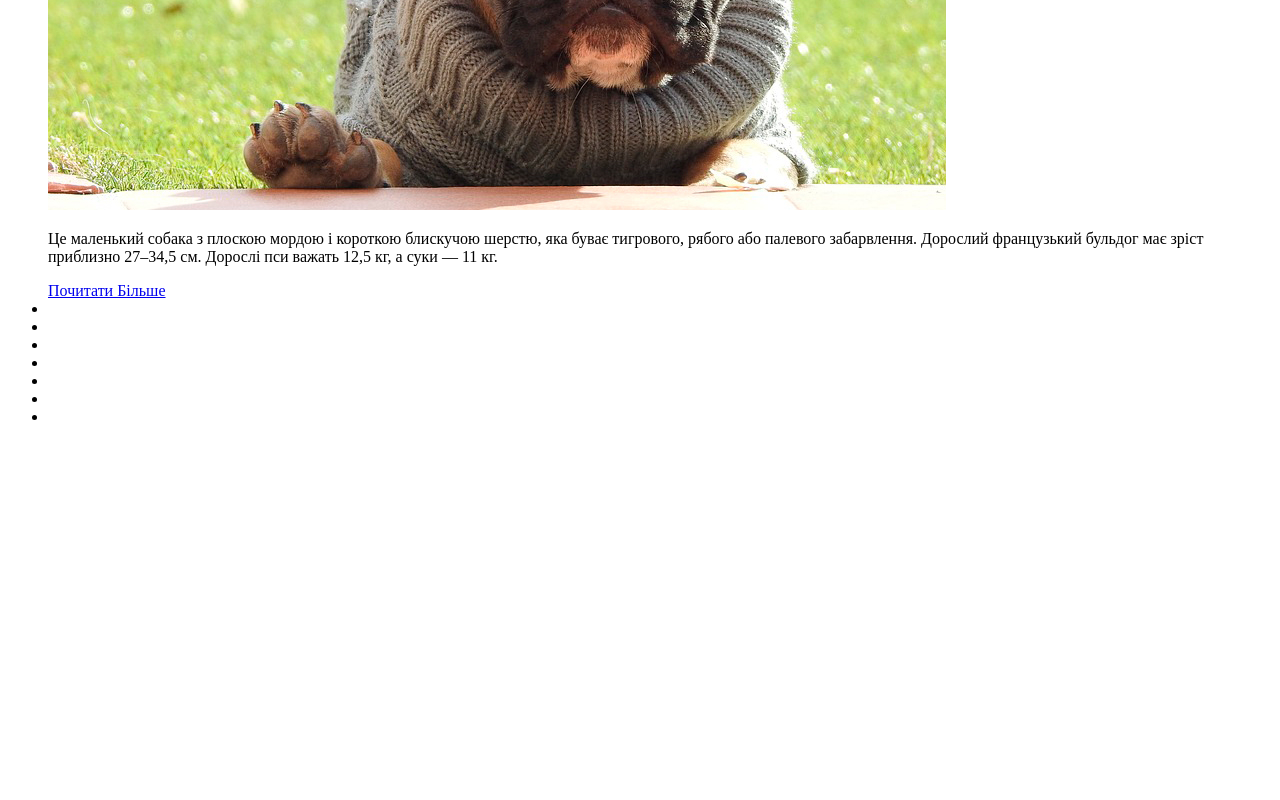
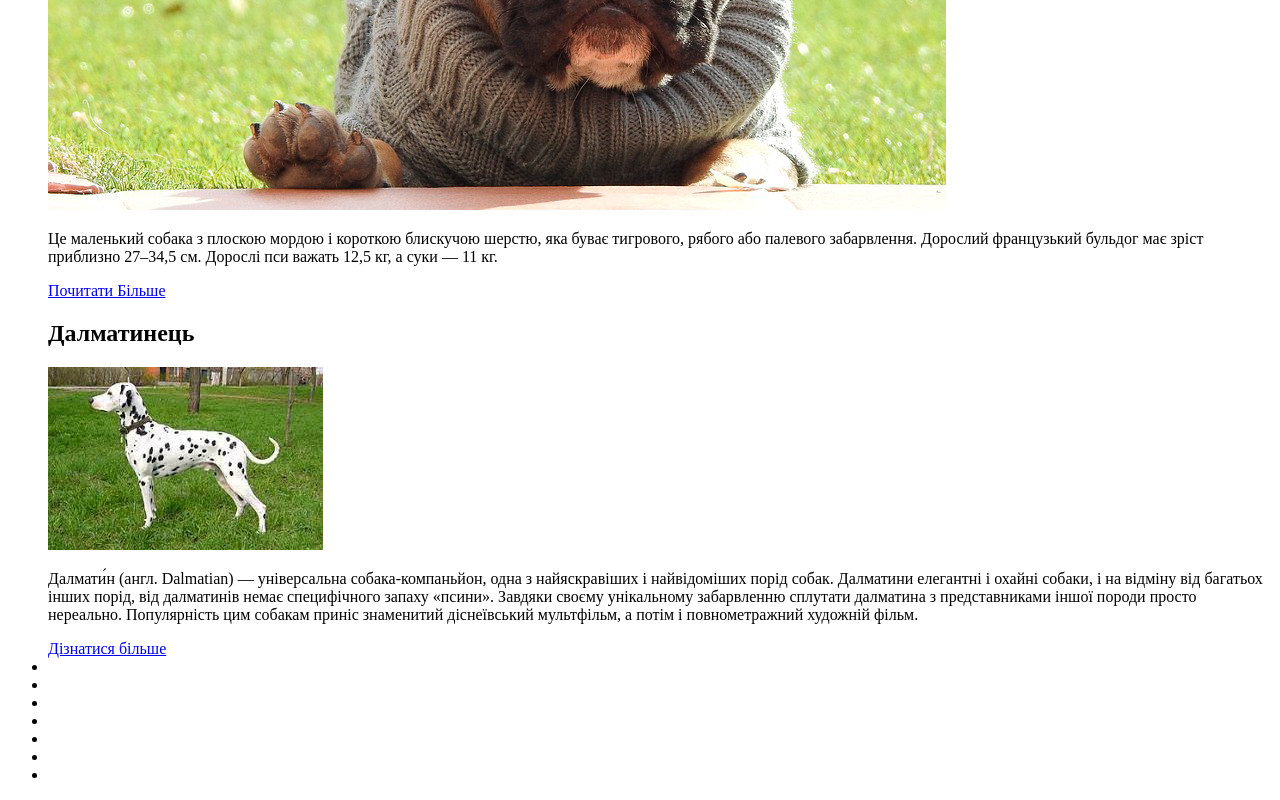
Before and after one commit to Tate-T/dogs_breeds_fe-4, a plain HTML site: page index.html in a window 1280 px wide. Shown: the part 5437-6237 px from the top of the page. Before the commit the page ends 5879 px from the top, so only its background shows below. Drawn offline with Linux system fonts and the light colour scheme.

Commit message:
Далматин

```diff
--- a/index.html
+++ b/index.html
@@ -125,7 +125,15 @@
                    <a href="https://www.purina.ua/dogs/dog-breeds/library/french_bulldog">Почитати Більше</a>
             </article>
         </li>
-        <li></li>
+        <article>
+            <h2>Далматинець</h2>
+            <img src="./images/Вулиця Далматинців 101.jpg" alt="Далматинець">
+        <p>
+            Далмати́н (англ. Dalmatian) — універсальна собака-компаньйон, одна з найяскравіших і найвідоміших порід собак. Далматини елегантні і охайні собаки, і на відміну від багатьох інших порід, від далматинів немає специфічного запаху «псини». Завдяки своєму унікальному забарвленню сплутати далматина з представниками іншої породи просто нереально. Популярність цим собакам приніс знаменитий діснеївський мультфільм, а потім і повнометражний художній фільм.</p>
+        <a href="https://uk.wikipedia.org/wiki/%D0%94%D0%B0%D0%BB%D0%BC%D0%B0%D1%82%D0%B8%D0%BD">Дізнатися більше</a>
+        </article>
+        <li>
+        </li>
         <li></li>
         <li></li>
         <li></li>
```
Also changed, not shown: images/Вулиця Далматинців 101.jpg (added).
